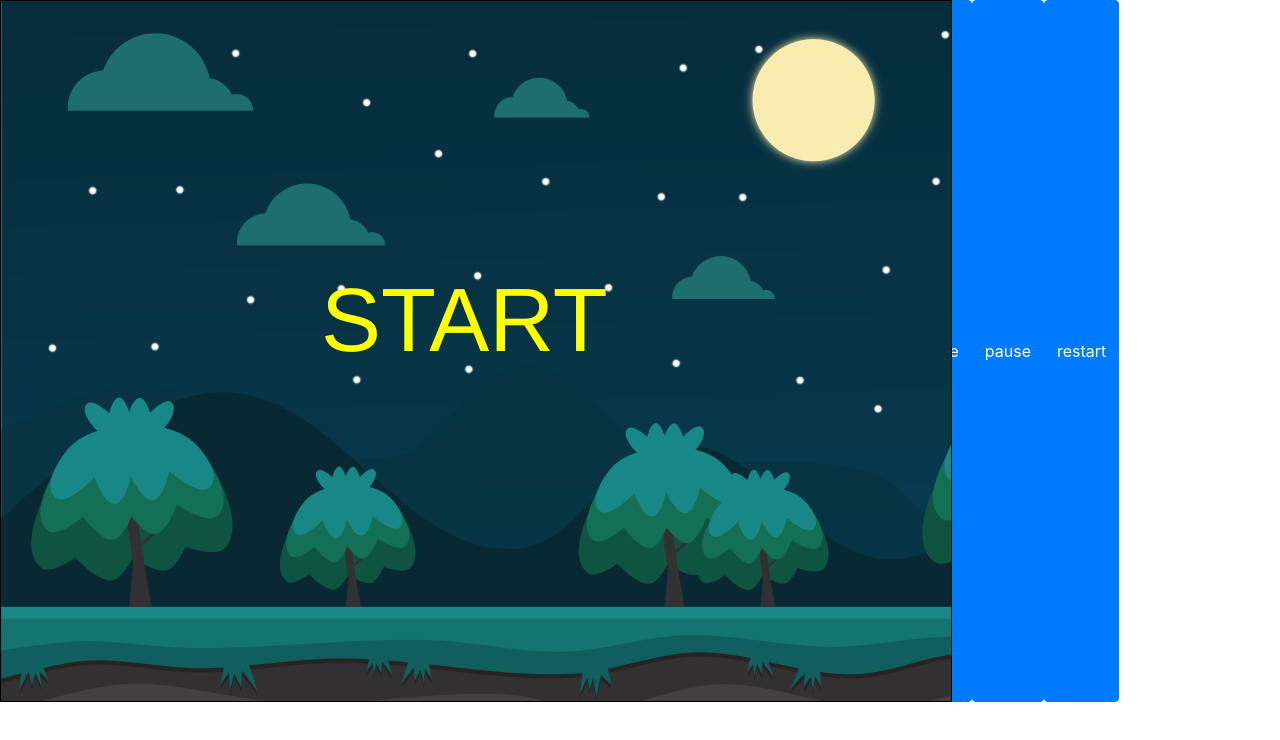
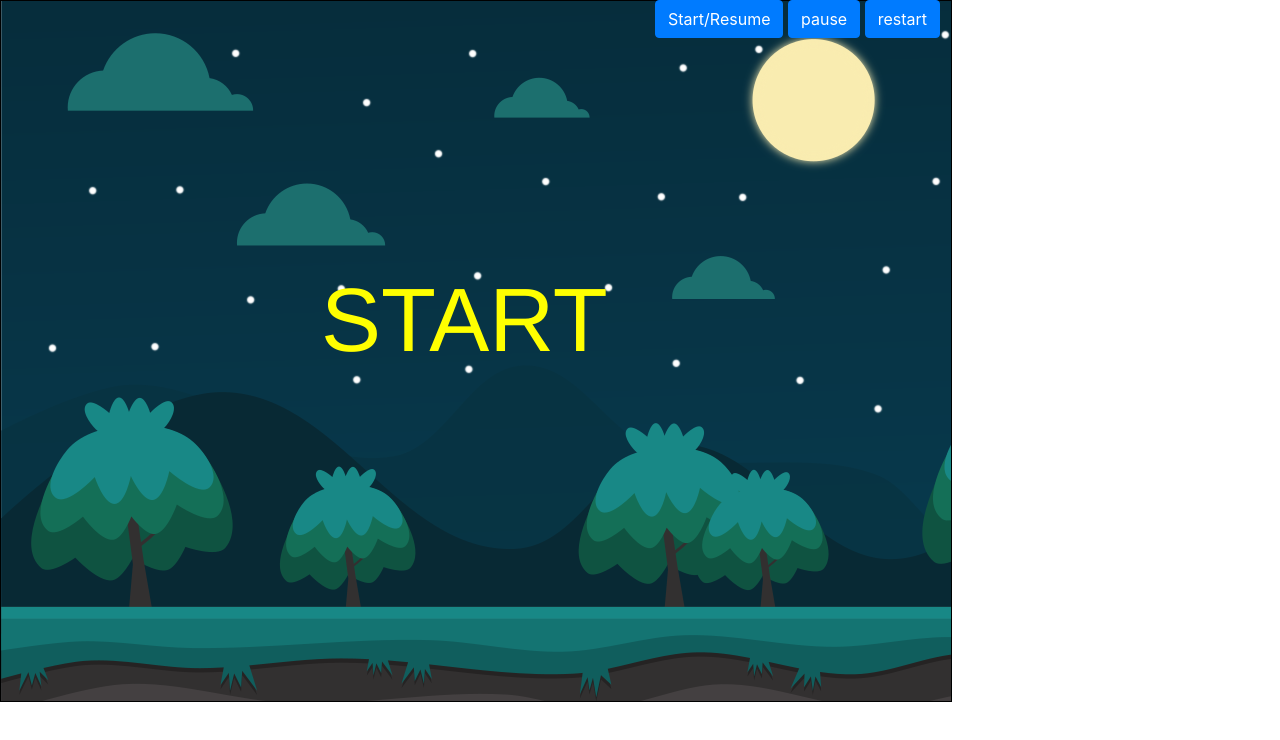
Before and after one commit to thrishik7/ballblast-game, a plain HTML site: page index.html in a window 1280 px wide. Drawn offline with nearby package versions, Linux system fonts and the light colour scheme.

Commit message:
Update index.html

```diff
--- a/index.html
+++ b/index.html
@@ -11,9 +11,9 @@
 
 
 	<div class="row">
-		<div class="col-sm-8">
+		<div class="col-sm-6">
     <canvas width="950" height="700" ><script src="ball2.js"></script> </canvas>
-        </div><div class="row">
+        </div><div class="col-sm-6">
 
 
     <button id="start"  class="btn btn-primary" onclick="animateblock1();">Start/Resume</button>
```
